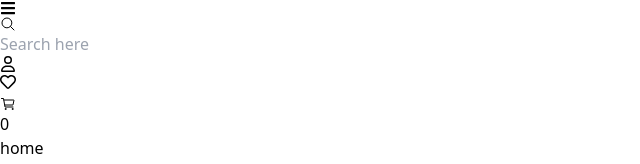
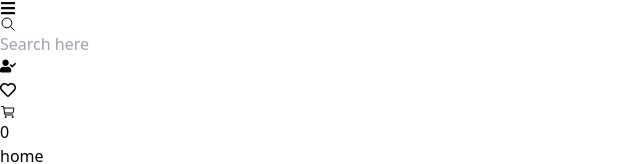
Before and after one commit to sandunudayakantha/Book-Store-MERN, a React (Vite) app in the folder frontend/: page / in a window 1280 px wide. Shown: the top 164 px of the page, without its empty margins (0-640 px from the left). Built offline with nearby package versions, Linux system fonts and the light colour scheme.

Commit message:
navbar changes

```diff
--- a/frontend/src/components/Navbar.jsx
+++ b/frontend/src/components/Navbar.jsx
@@ -5,9 +5,12 @@ import { IoSearchOutline } from "react-icons/io5"
 import { FaRegUser } from "react-icons/fa6";
 import { FaRegHeart } from "react-icons/fa";
 import { IoCartOutline } from "react-icons/io5";
+import { FaUserCheck } from "react-icons/fa";
+
+import avatarImg from "../assets/user.png"
 const Navbar = () => {
 
-    const currentUser = false;
+    const currentUser = true;
 
   return (
     <div className=' max-w-screen-2xl mx-auto md:px-40 py-6 px-5' >
@@ -27,8 +30,8 @@ const Navbar = () => {
 
         <div className='flex items-center md:space-x-3 space-x-1 mx-3'>
 
-            <div>{
-                currentUser ? <>user</> :  <FaRegUser className='size-6' />
+            <div >{
+                currentUser ? <><button>  <FaUserCheck className='size-6'/></button></> : <Link to="./login"><FaRegUser className='size-6 strock-' /></Link>
                     }
             </div>
 
```
Also changed, not shown: frontend/src/assets/user.png (added), 1 other file (tests, documents, lock files or other folders).
